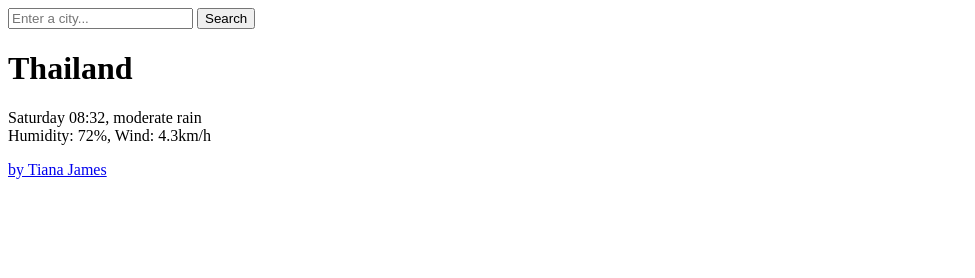
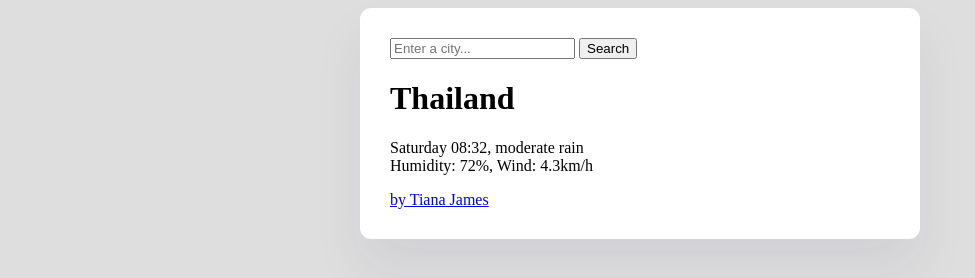
Before and after one commit to TianaxJames/weather-app, a plain HTML site: page index.html in a window 1280 px wide. Shown: the whole page, without its empty margins (0-975 px from the left). Drawn offline with Linux system fonts and the light colour scheme.

Commit message:
added basic css to .weather-app

```diff
--- a/index.html
+++ b/index.html
@@ -4,8 +4,10 @@
     <meta charset="UTF-8" />
     <meta name="viewport" content="width=device-width, initial-scale=1.0" />
     <title>World Wide Weather</title>
+    <link rel="stylesheet" href="src/style.css"/>
   </head>
   <body>
+    <div class="weather-app">
     <header>
       <form>
         <input type="search" placeholder="Enter a city..." />
@@ -14,7 +16,7 @@
     </header>
     <main>
         <h1>
-            <div>
+
                 Thailand
             </h1>
             <p>
@@ -22,12 +24,13 @@
             <br />
             Humidity: 72%, Wind: 4.3km/h
             </p>
-        </div>
-    </main>
+            </main>
     <footer>
-        <a href="https://github.com/tianaxJames">by Tiana James</a>
+        <a href="https://github.com/tianaxJames"> by Tiana James</a>
         <a href=""</a>
         <a href=""</a>
+
     </footer>
+  </div>
   </body>
 </html>
--- /dev/null
+++ b/src/style.css
@@ -0,0 +1,11 @@
+body {
+  background-color: rgb(222, 222, 222);
+}
+.weather-app {
+  background-color: white;
+  max-width: 500px;
+  margin: 0 auto;
+  padding: 30px;
+  border-radius: 11px;
+  box-shadow: 0 30px 50px rgba(65, 50, 100, 0.08);
+}
```
Also changed, not shown: 1 other file.
